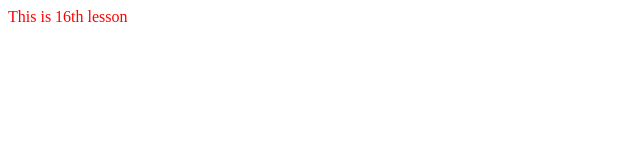
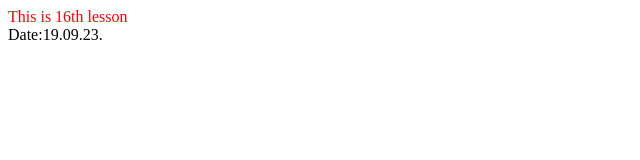
Before and after one commit to bektenova/lesson16, a plain HTML site: page index.html in a window 1280 px wide. Shown: the whole page, without its empty margins (0-640 px from the left). Drawn offline with Linux system fonts and the light colour scheme.

Commit message:
changed  index.html

```diff
--- a/index.html
+++ b/index.html
@@ -8,5 +8,6 @@
   </head>
   <body>
     <div class="box">This is 16th lesson</div>
+    <div class="box>">Date:19.09.23.</div>
   </body>
 </html>
```
